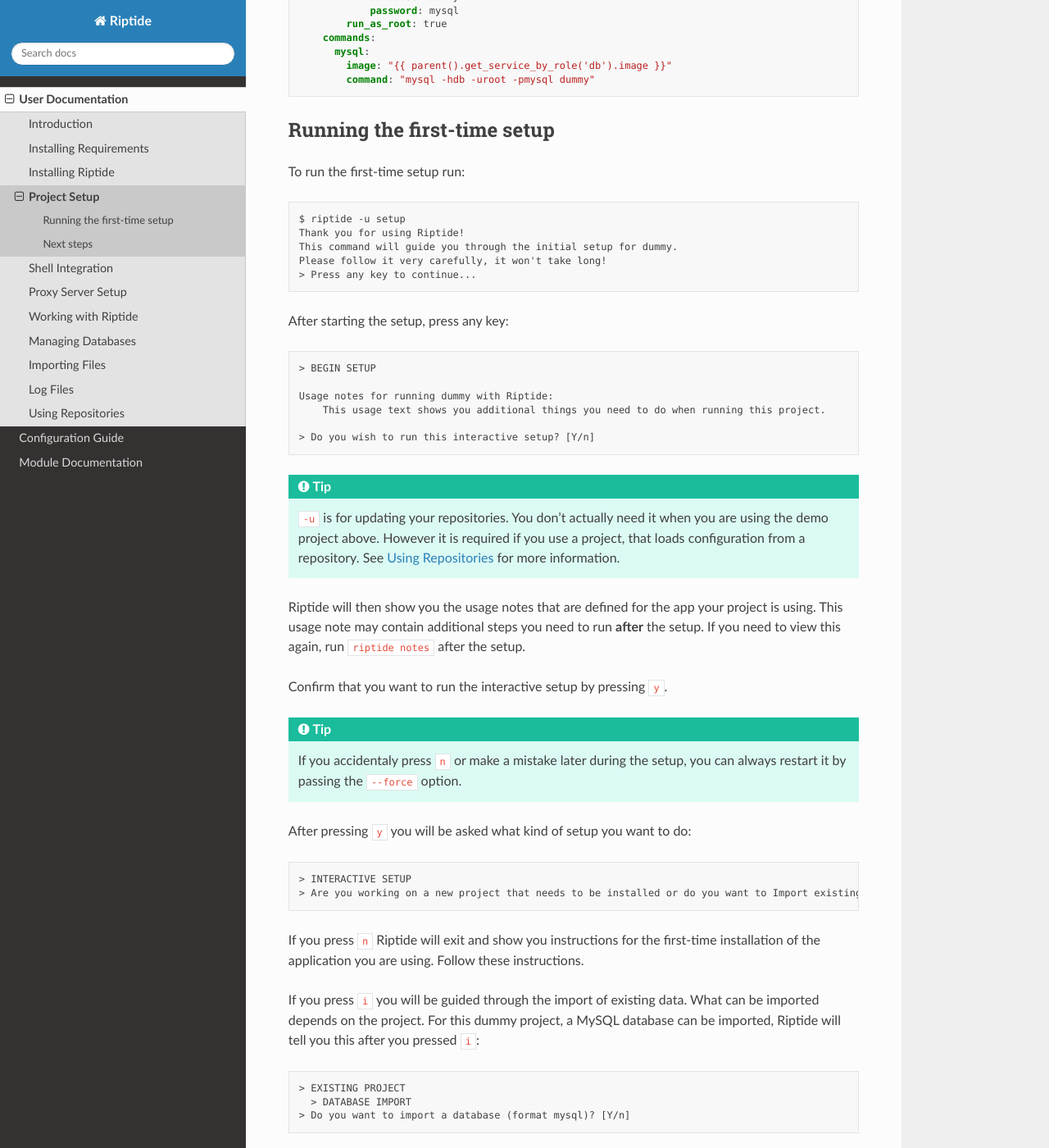
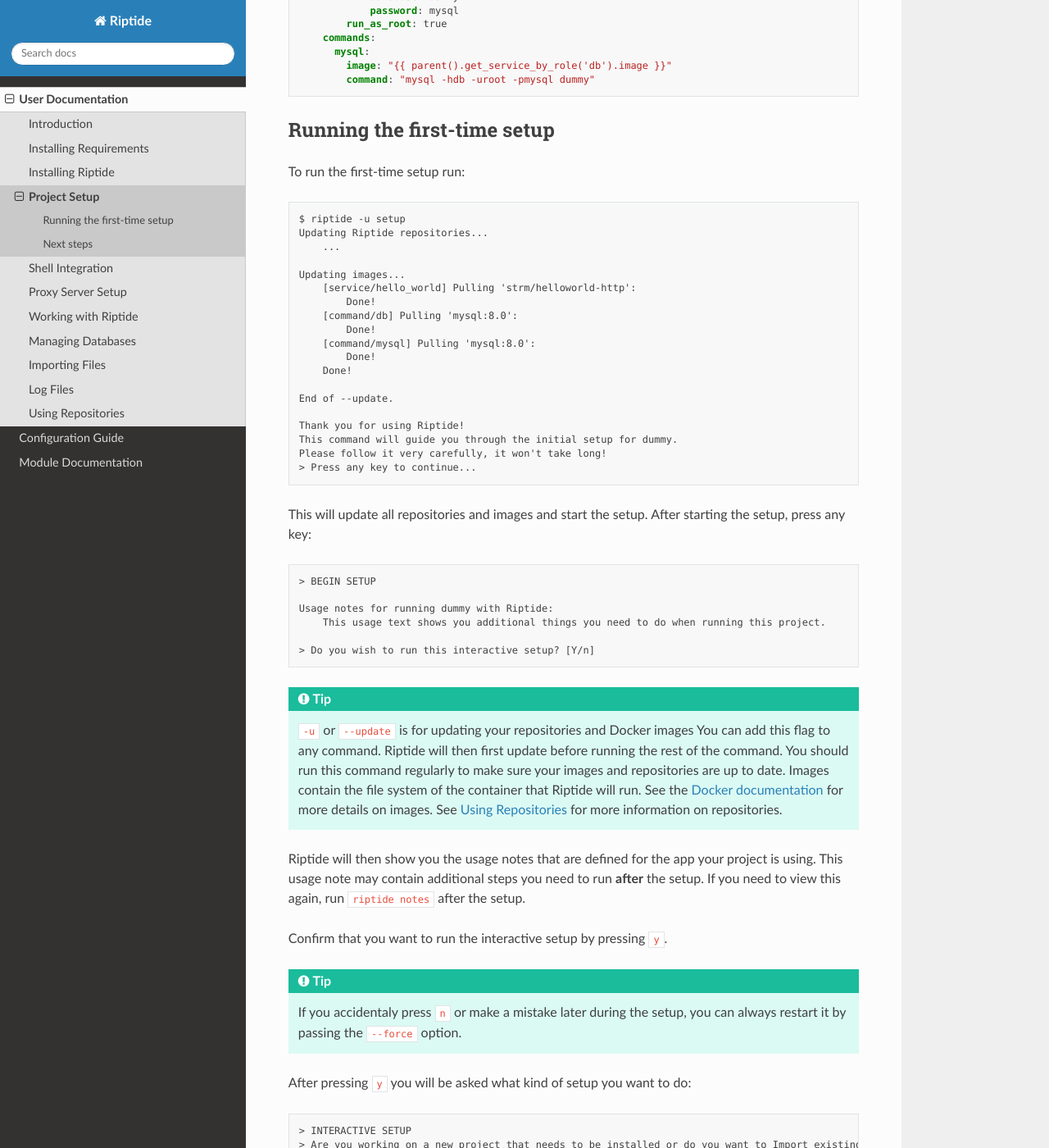
Before and after one commit to theCapypara/riptide-docs, a Sphinx documentation site: the page built from source/user_docs/4_project.rst, in a window 1280 px wide and 1400 px high, scrolled down 846 px. Shown: the whole window at 82% size. Built offline with Sphinx 7.4.7 and the Read the Docs theme 2.0.0, drawn with Linux system fonts in a browser that asks for light colours; formulas are drawn with MathJax 3.

Commit message:
Better update command: Also update images

```diff
--- a/source/user_docs/4_project.rst
+++ b/source/user_docs/4_project.rst
@@ -54,12 +54,26 @@
 To run the first-time setup run::
 
   $ riptide -u setup
+  Updating Riptide repositories...
+      ...
+
+  Updating images...
+      [service/hello_world] Pulling 'strm/helloworld-http':
+          Done!
+      [command/db] Pulling 'mysql:8.0':
+          Done!
+      [command/mysql] Pulling 'mysql:8.0':
+          Done!
+      Done!
+
+  End of --update.
+
   Thank you for using Riptide!
   This command will guide you through the initial setup for dummy.
   Please follow it very carefully, it won't take long!
   > Press any key to continue...
 
-After starting the setup, press any key::
+This will update all repositories and images and start the setup. After starting the setup, press any key::
 
   > BEGIN SETUP
 
@@ -69,9 +83,12 @@
   > Do you wish to run this interactive setup? [Y/n]
 
 
-.. tip:: ``-u`` is for updating your repositories. You don't actually need it when you are using the demo project above.
-         However it is required if you use a project, that loads configuration from a repository.
-         See `Using Repositories <repos.html>`_ for more information.
+.. tip:: ``-u`` or ``--update`` is for updating your repositories and Docker images
+         You can add this flag to any command. Riptide will then first update before running the rest of the command.
+         You should run this command regularly to make sure your images and repositories are up to date.
+         Images contain the file system of the container that Riptide will run.
+         See the `Docker documentation <https://docs.docker.com/get-started/#images-and-containers>`_ for more details on images.
+         See `Using Repositories <repos.html>`_ for more information on repositories.
 
 
 Riptide will then show you the usage notes that
--- a/source/user_docs/repos.rst
+++ b/source/user_docs/repos.rst
@@ -17,6 +17,7 @@
 Riptide repositories are Git repositories. Enter the clone-URLs for your repositories there.
 
 You can update (pull) the current contents of all repositories by passing ``-u`` or ``--update`` to any Riptide command.
+This command also updates all project images.
 
 The repositories are stored in the "`<CONFIG> <../index.html#Riptide-config-files>`_/repos" folder.
 Since they are oridinary Git repositories you can pull and push repositories that are stored there.
```
